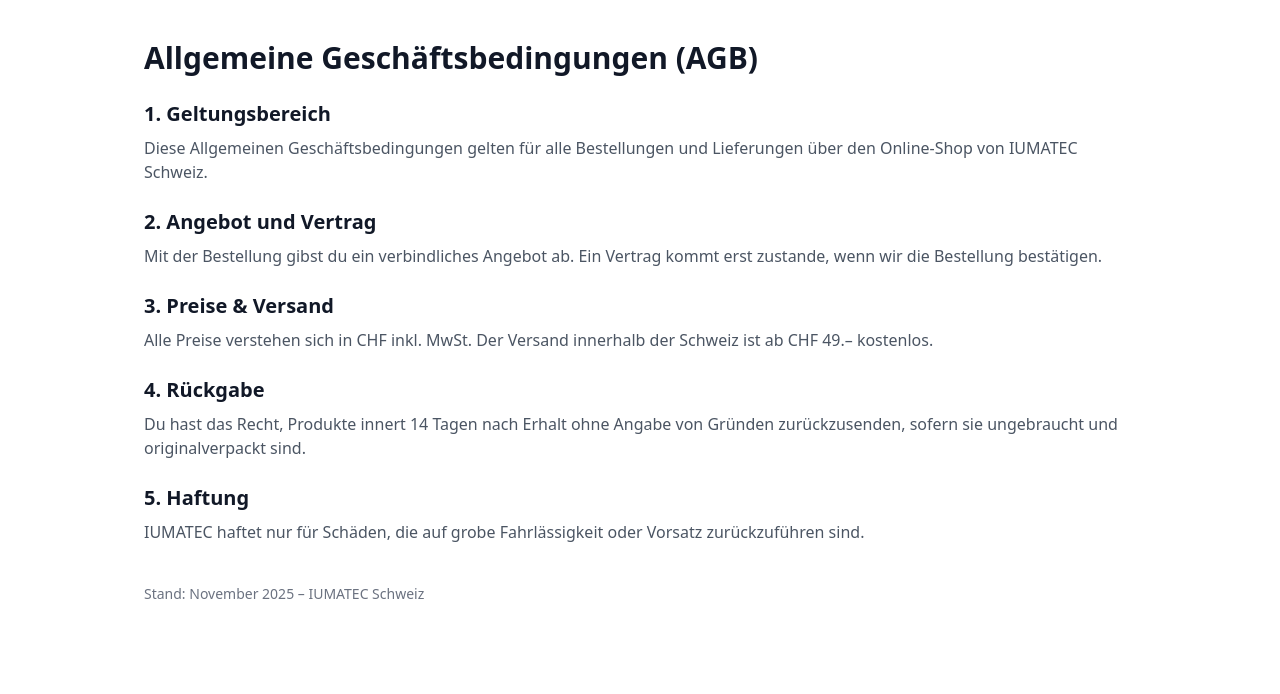
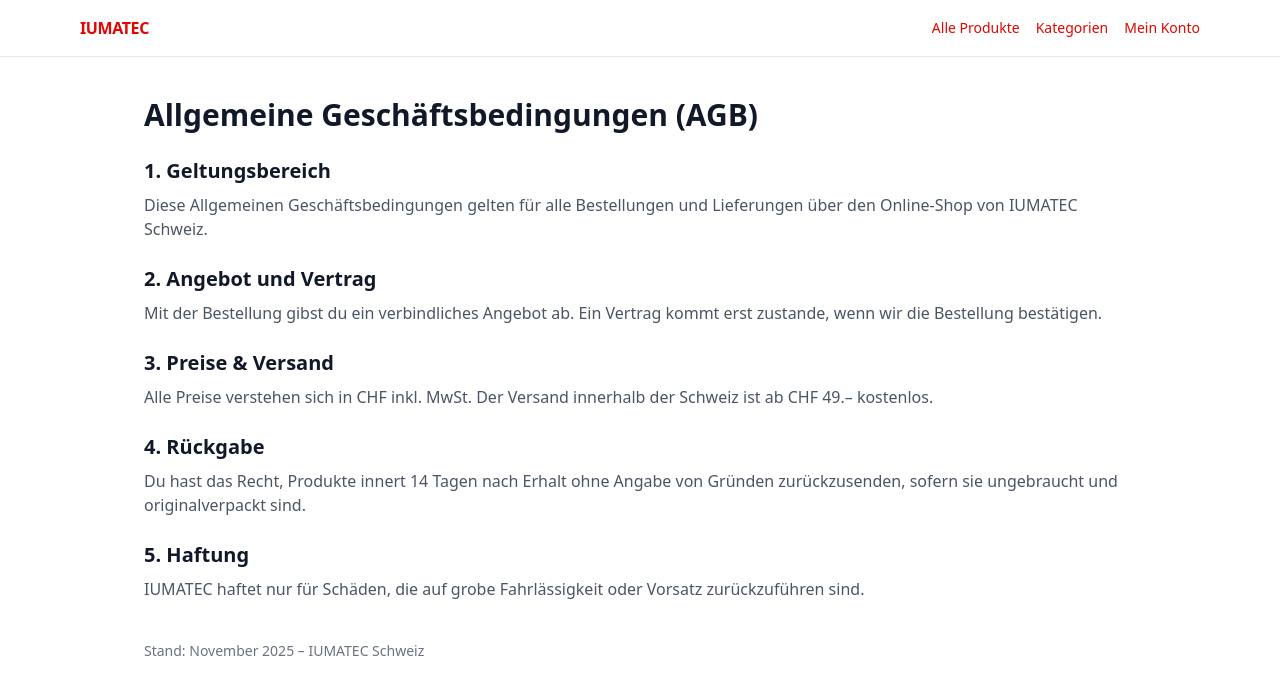
Before and after one commit to celsoneves32/iumatec-site, a Next.js app: page /agb in a window 1280 px wide. Shown: the top 694 px of the page. Built offline with nearby package versions, Linux system fonts and the light colour scheme; no server answers.

Commit message:
Update layout.tsx

```diff
--- a/app/layout.tsx
+++ b/app/layout.tsx
@@ -1,12 +1,20 @@
 // app/layout.tsx
 import "./globals.css";
 import { CartProvider } from "@/context/CartContext";
+import SiteHeader from "@/components/SiteHeader";
 
-export default function RootLayout({ children }: { children: React.ReactNode }) {
+export default function RootLayout({
+  children,
+}: {
+  children: React.ReactNode;
+}) {
   return (
-    <html lang="de">
+    <html lang="de-CH">
       <body>
-        <CartProvider>{children}</CartProvider>
+        <CartProvider>
+          <SiteHeader />
+          {children}
+        </CartProvider>
       </body>
     </html>
   );
```
